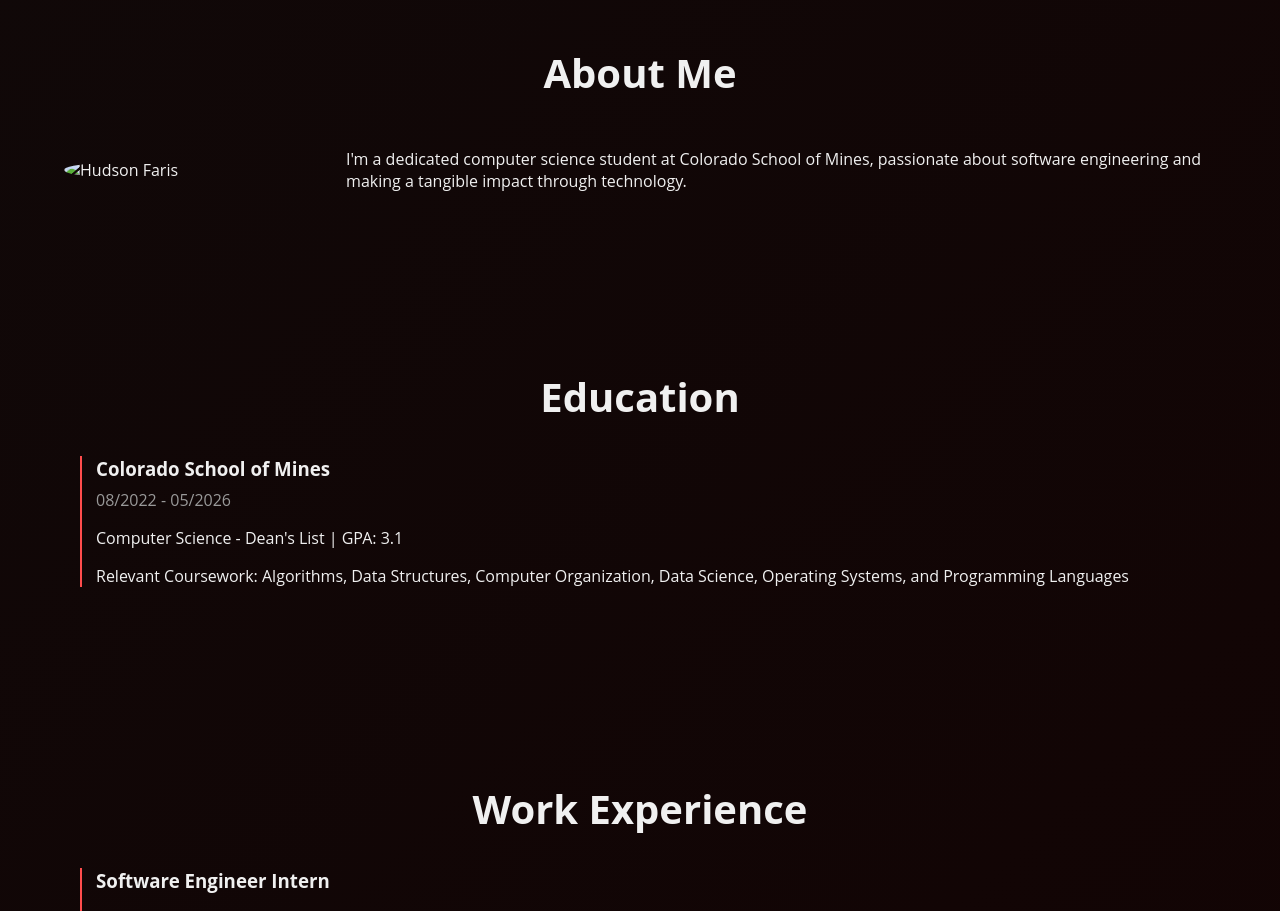
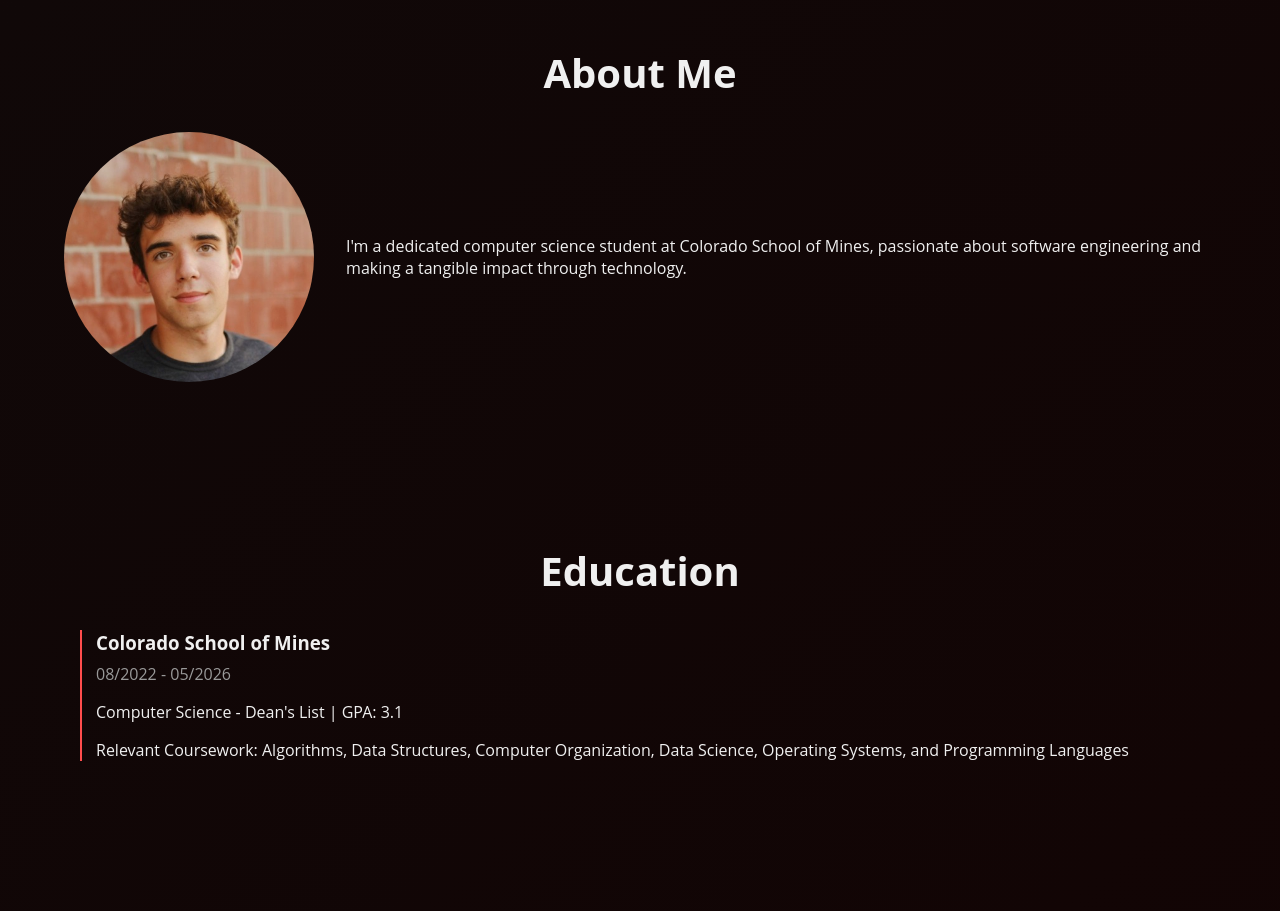
Before and after one commit to HudsonFaris/hudsonfaris.github.io, a plain HTML site: page index.html in a window 1280 px wide. Shown: the part 980-1891 px from the top of the page. Drawn offline with Linux system fonts and the light colour scheme.

Commit message:
Photo Add

```diff
--- a/index.html
+++ b/index.html
@@ -49,7 +49,7 @@
         <div class="container">
             <h2>About Me</h2>
             <div class="about-content">
-                <img src="your-photo.jpg" alt="Hudson Faris">
+                <img src="me.jpg" alt="Hudson Faris">
                 <div class="about-text">
                     <p>I'm a dedicated computer science student at Colorado School of Mines, passionate about software engineering and making a tangible impact through technology.</p>
                     <!-- Placeholder for additional personal information -->
```
Also changed, not shown: me.jpg (added).
